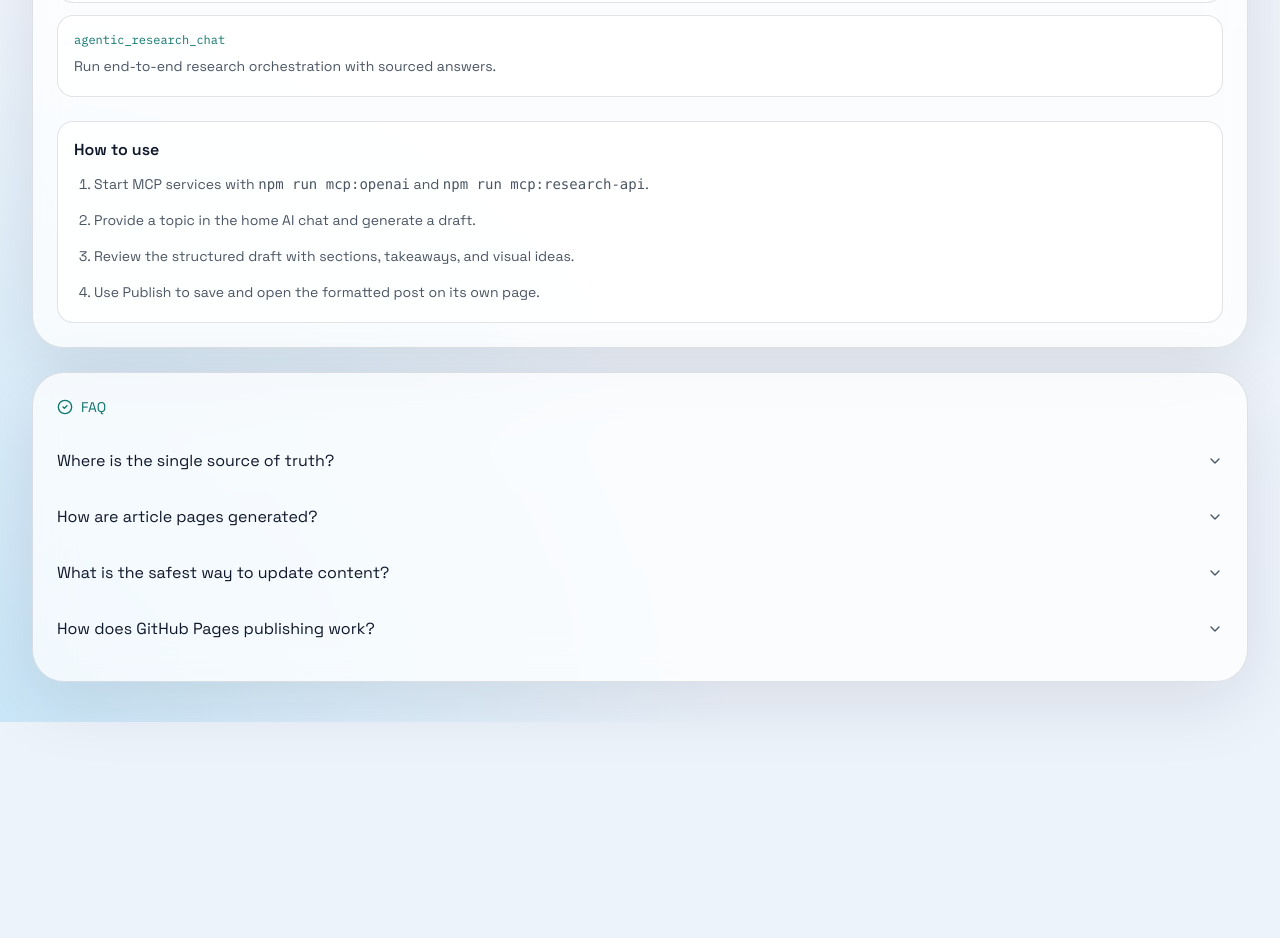
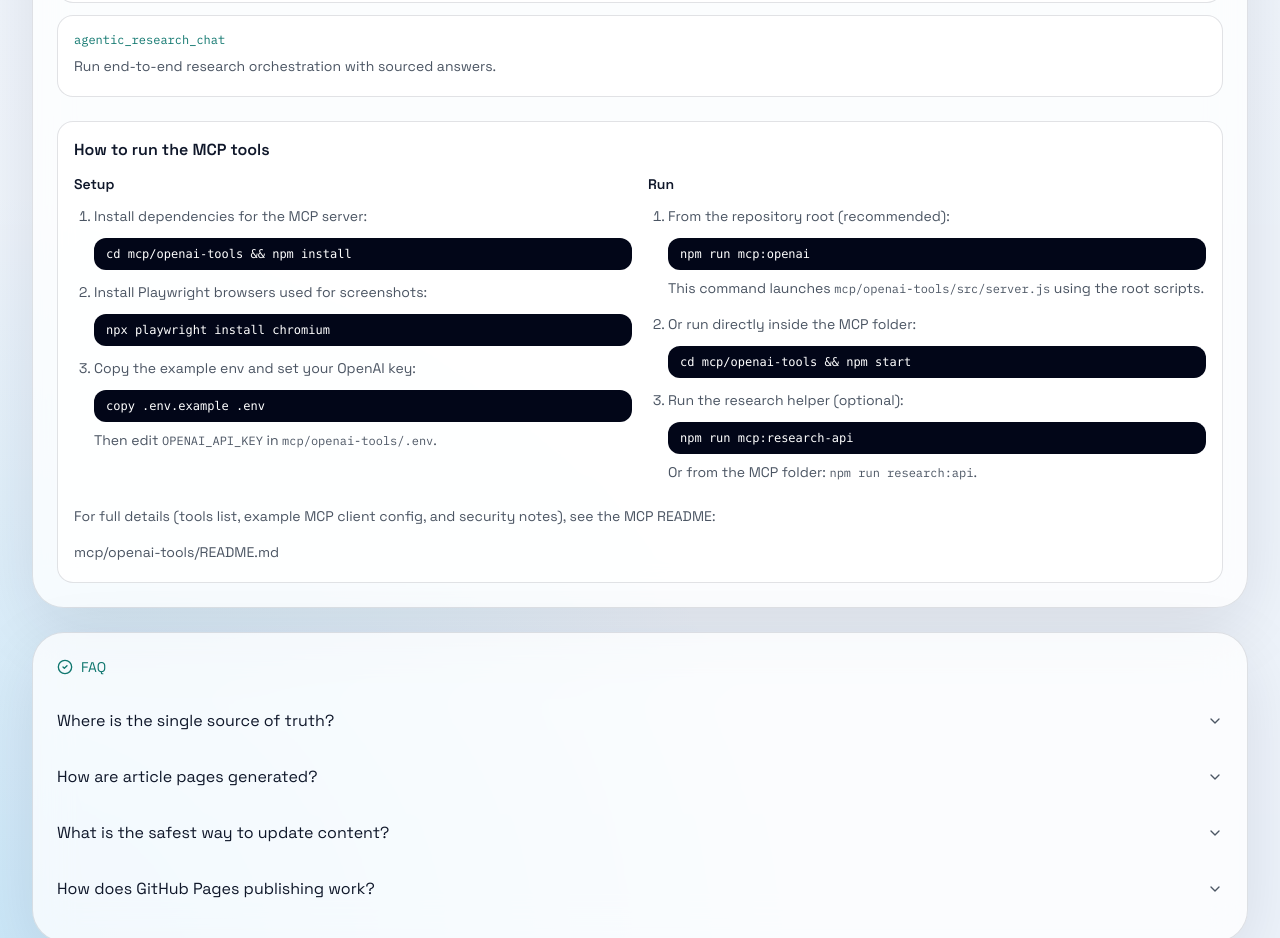
Before and after one commit to Eagolo135/TechBlogger, a Next.js app: page /about in a window 1280 px wide. Shown: the part 2060-2998 px from the top of the page. Before the commit the page ends 2782 px from the top, so only its background shows below. Built offline with nearby package versions, Linux system fonts and the light colour scheme.

Commit message:
docs: add quickstart to MCP README and update About page

```diff
--- a/src/app/about/page.tsx
+++ b/src/app/about/page.tsx
@@ -135,13 +135,46 @@ export default function AboutPage() {
         </div>
 
         <div className="mt-6 rounded-2xl border border-[color:var(--line)] bg-white/80 p-4">
-          <h3 className="text-base font-semibold">How to use</h3>
-          <ol className="mt-2 list-decimal space-y-2 pl-5 text-sm leading-7 text-[color:var(--muted)]">
-            <li>Start MCP services with <code>npm run mcp:openai</code> and <code>npm run mcp:research-api</code>.</li>
-            <li>Provide a topic in the home AI chat and generate a draft.</li>
-            <li>Review the structured draft with sections, takeaways, and visual ideas.</li>
-            <li>Use Publish to save and open the formatted post on its own page.</li>
-          </ol>
+          <h3 className="text-base font-semibold">How to run the MCP tools</h3>
+          <div className="mt-3 grid gap-4 sm:grid-cols-2">
+            <div>
+              <h4 className="text-sm font-semibold">Setup</h4>
+              <ol className="mt-2 list-decimal space-y-2 pl-5 text-sm leading-7 text-[color:var(--muted)]">
+                <li>Install dependencies for the MCP server:
+                  <div className="mt-2"><code className="block rounded-xl bg-slate-950 px-3 py-2 text-xs text-white">cd mcp/openai-tools && npm install</code></div>
+                </li>
+                <li>Install Playwright browsers used for screenshots:
+                  <div className="mt-2"><code className="block rounded-xl bg-slate-950 px-3 py-2 text-xs text-white">npx playwright install chromium</code></div>
+                </li>
+                <li>Copy the example env and set your OpenAI key:
+                  <div className="mt-2"><code className="block rounded-xl bg-slate-950 px-3 py-2 text-xs text-white">copy .env.example .env</code></div>
+                  <p className="mt-1 text-[color:var(--muted)]">Then edit <span className="font-mono text-xs">OPENAI_API_KEY</span> in <span className="font-mono text-xs">mcp/openai-tools/.env</span>.</p>
+                </li>
+              </ol>
+            </div>
+
+            <div>
+              <h4 className="text-sm font-semibold">Run</h4>
+              <ol className="mt-2 list-decimal space-y-2 pl-5 text-sm leading-7 text-[color:var(--muted)]">
+                <li>From the repository root (recommended):
+                  <div className="mt-2"><code className="block rounded-xl bg-slate-950 px-3 py-2 text-xs text-white">npm run mcp:openai</code></div>
+                  <p className="mt-1 text-[color:var(--muted)]">This command launches <span className="font-mono text-xs">mcp/openai-tools/src/server.js</span> using the root scripts.</p>
+                </li>
+                <li>Or run directly inside the MCP folder:
+                  <div className="mt-2"><code className="block rounded-xl bg-slate-950 px-3 py-2 text-xs text-white">cd mcp/openai-tools && npm start</code></div>
+                </li>
+                <li>Run the research helper (optional):
+                  <div className="mt-2"><code className="block rounded-xl bg-slate-950 px-3 py-2 text-xs text-white">npm run mcp:research-api</code></div>
+                  <p className="mt-1 text-[color:var(--muted)]">Or from the MCP folder: <span className="font-mono text-xs">npm run research:api</span>.</p>
+                </li>
+              </ol>
+            </div>
+          </div>
+
+          <div className="mt-4 text-sm leading-7 text-[color:var(--muted)]">
+            <p>For full details (tools list, example MCP client config, and security notes), see the MCP README:</p>
+            <p className="mt-2"><a className="text-[color:var(--accent-cool)]" href="/mcp/openai-tools/README.md">mcp/openai-tools/README.md</a></p>
+          </div>
         </div>
       </section>
 
```
Also changed, not shown: 1 other file (tests, documents, lock files or other folders).
